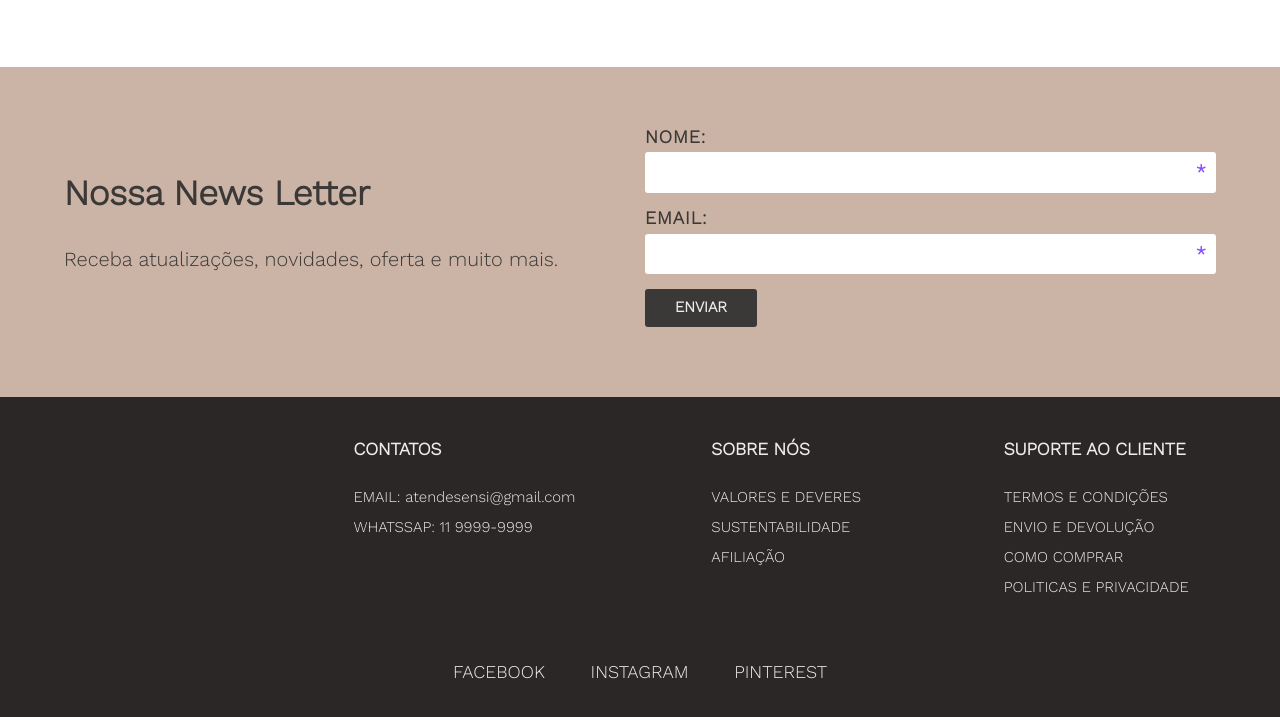
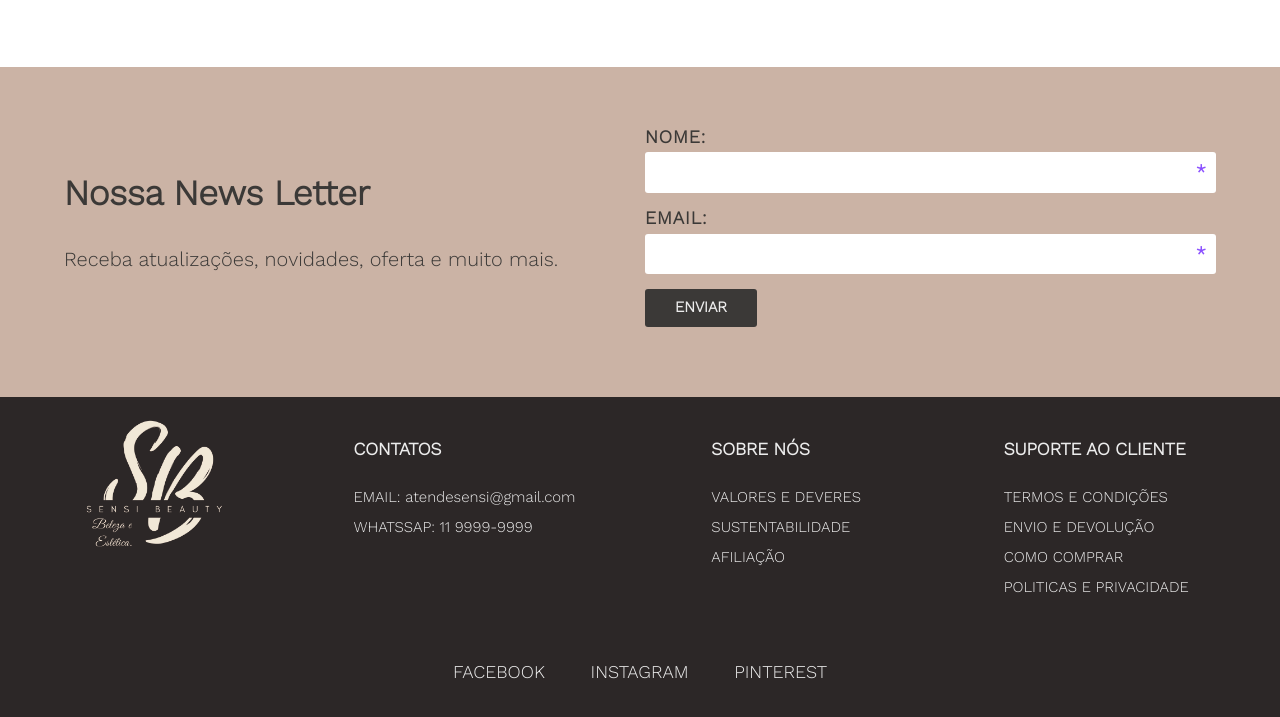
Before and after one commit to lpaivaf/Blog-Post-SensiBeauty, a plain HTML site: page index.html in a window 1280 px wide. Shown: the part 1154-1871 px from the top of the page. Drawn offline with nearby package versions, Linux system fonts and the light colour scheme.

Commit message:
Update style.css

```diff
--- a/css/style.css
+++ b/css/style.css
@@ -539,7 +539,7 @@ a .seta {
 }
 
 .img__footer a>.img {
-    background-image: url("image/SBLogo2-remove.png");
+    background-image: url("/image/SBLogo2-remove.png");
     background-size: cover;
     background-repeat: no-repeat;
     background-position: center;
```
